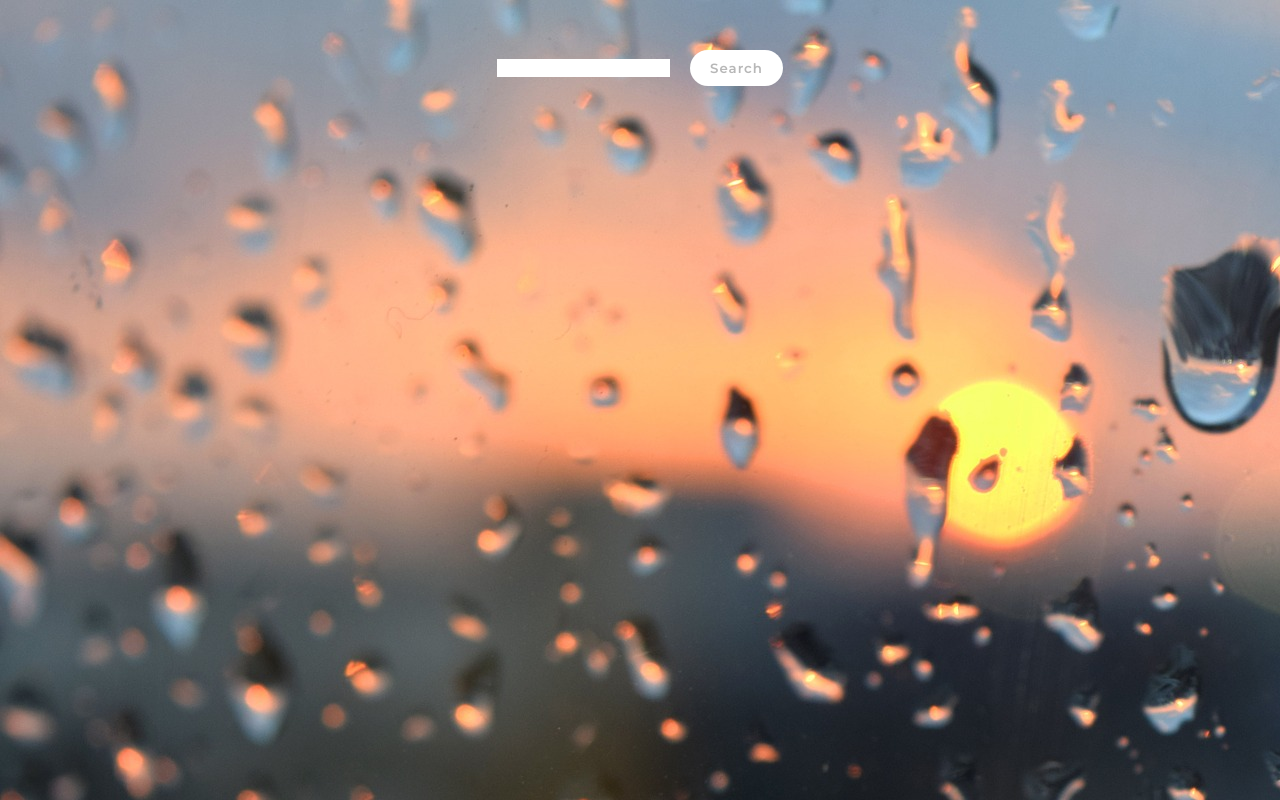
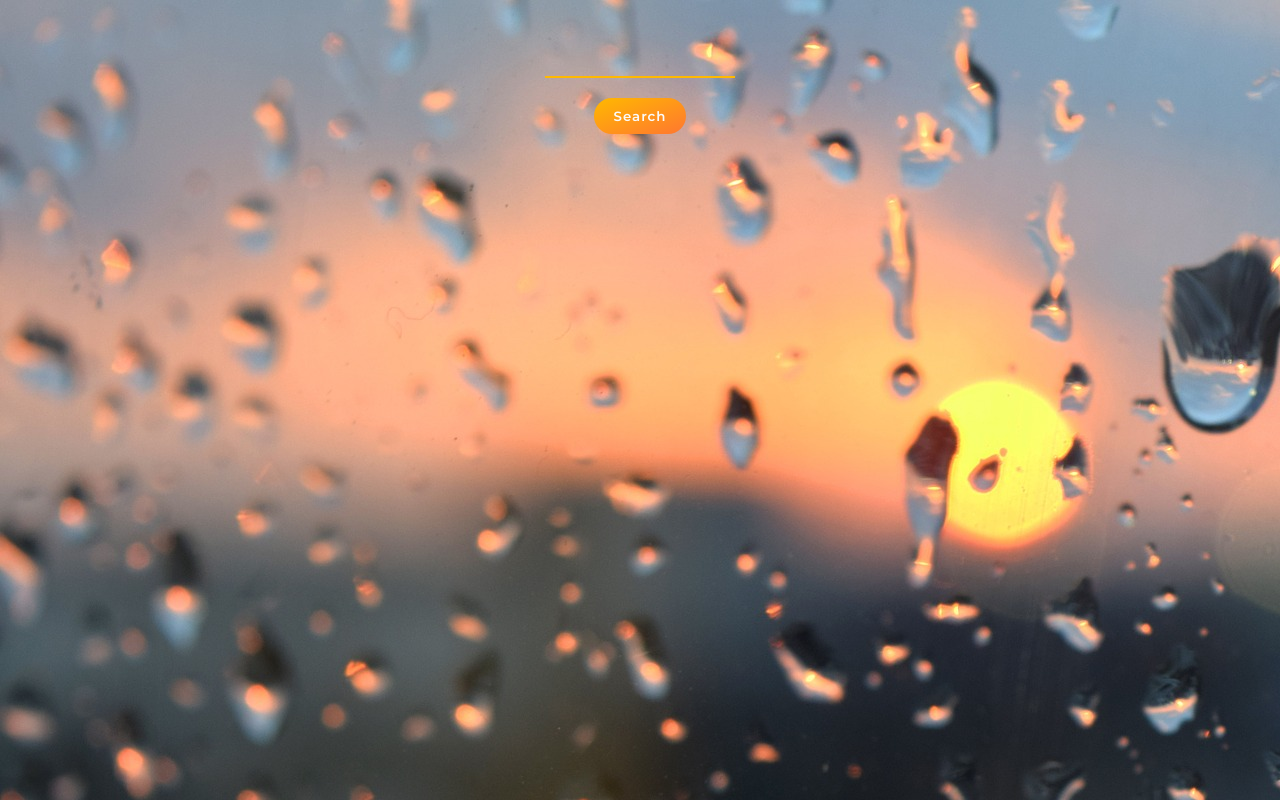
Before and after one commit to todorgarnev/weather-app, a React (Create React App) app: page / in a window 1280 px wide. Built offline with nearby package versions, Linux system fonts and the light colour scheme.

Commit message:
Updated search button styles.

```diff
--- a/src/App.scss
+++ b/src/App.scss
@@ -6,21 +6,32 @@
   align-items: center;
 
   .header {
+    display: flex;
+    flex-direction: column;
+    align-items: center;
     margin-bottom: 10rem;
 
     .search-bar {
-      margin-bottom: 5rem;
+      margin-bottom: 2rem;
+      padding: 0.5rem 1rem;
       border: none;
+      border-bottom: 0.2rem solid var(--color-card-back-primary);
+      outline: none;
+      background: none;
+      color: var(--color-text-light);
       font-family: "Montserrat", sans-serif;
+      font-weight: 600;
+      text-transform: uppercase;
+      text-align: center;
     }
 
     .search-button {
-      margin-left: 2rem;
       padding: 1rem 2rem;
-      background-color: #fff;
+      background-image: var(--orange-gradient);
       border: none;
       border-radius: 2rem;
       transition: all 0.2s;
+      color: var(--color-text-light);
       font-weight: 600;
       letter-spacing: 0.1rem;
       font-family: "Montserrat", sans-serif;
--- a/src/components/Days/Day/Day.scss
+++ b/src/components/Days/Day/Day.scss
@@ -68,7 +68,7 @@
       justify-content: space-around;
       align-items: center;
       transform: rotateY(180deg);
-      background-image: linear-gradient(to right bottom, #ffb900, #ff7730);
+      background-image: var(--orange-gradient);
 
       .temperature-min-max {
         font-size: 3rem;
--- a/src/index.scss
+++ b/src/index.scss
@@ -4,6 +4,9 @@
   --color-text-dark: #313131;
   --color-temp-cold-blue: #1184e8;
   --color-temp-hot-red: #ff3d3d;
+  --color-card-back-primary: #ffb900;
+  --color-card-back-secondary: #ff7730;
+  --orange-gradient: linear-gradient(to right bottom, var(--color-card-back-primary), var(--color-card-back-secondary));
 }
 
 html {
@@ -12,6 +15,7 @@ html {
 
 body {
   margin: 0;
+  height: 100vh;
   font-family: "Montserrat", sans-serif;
   -webkit-font-smoothing: antialiased;
   -moz-osx-font-smoothing: grayscale;
```
